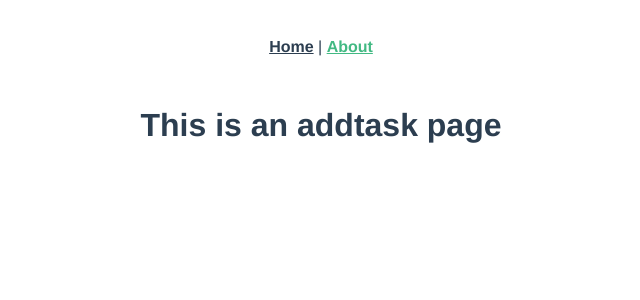
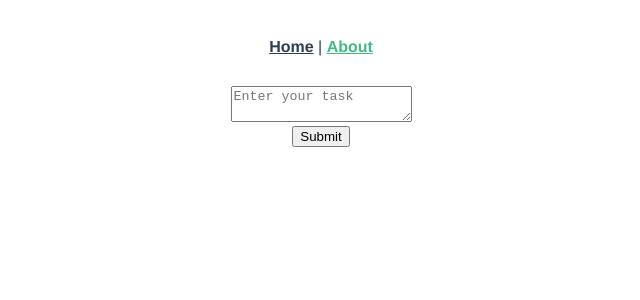
Before and after one commit to owentr1369/todo-list-vue3-typescript, a Vue app: page /about in a window 1280 px wide. Shown: the top 300 px of the page, without its empty margins (319-959 px from the left). Built offline with nearby package versions, Linux system fonts and the light colour scheme.

Commit message:
addTask view

```diff
--- a/src/views/AddTask.vue
+++ b/src/views/AddTask.vue
@@ -1,5 +1,43 @@
 <template>
-  <div class="about">
-    <h1>This is an addtask page</h1>
+  <div class="add-task">
+    <el-card class="box-card">
+      <el-input
+        type="textarea"
+        :rows="2"
+        size="small"
+        placeholder="Enter your task"
+        v-model="taskName"
+        @keyup.enter="addTask()"
+      >
+      </el-input>
+
+      <el-row>
+        <el-button type="primary">Submit</el-button>
+      </el-row>
+    </el-card>
   </div>
 </template>
+
+<script lang="ts">
+import { defineComponent } from "vue";
+import Task from "@/models/TaskModel";
+
+export default defineComponent({
+  name: "AddTask",
+  data() {
+    return {
+      taskName: "",
+    };
+  },
+  methods: {
+    addTask(): void {
+      if (this.taskName !== "") {
+        const newTask = new Task(this.taskName);
+        this.$store.commit("setTask", newTask);
+        this.taskName = "";
+        this.$router.push("/");
+      }
+    },
+  },
+});
+</script>
```
